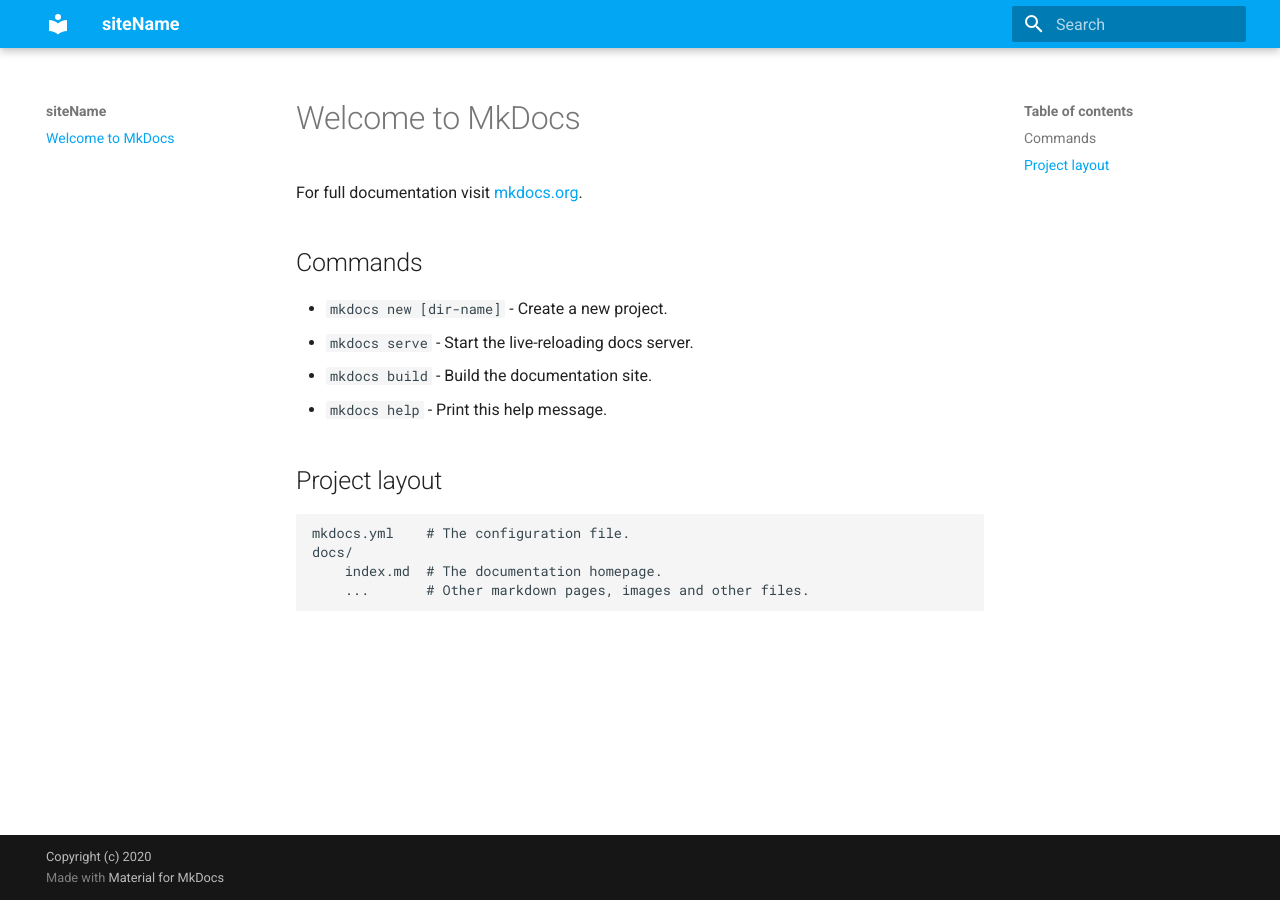
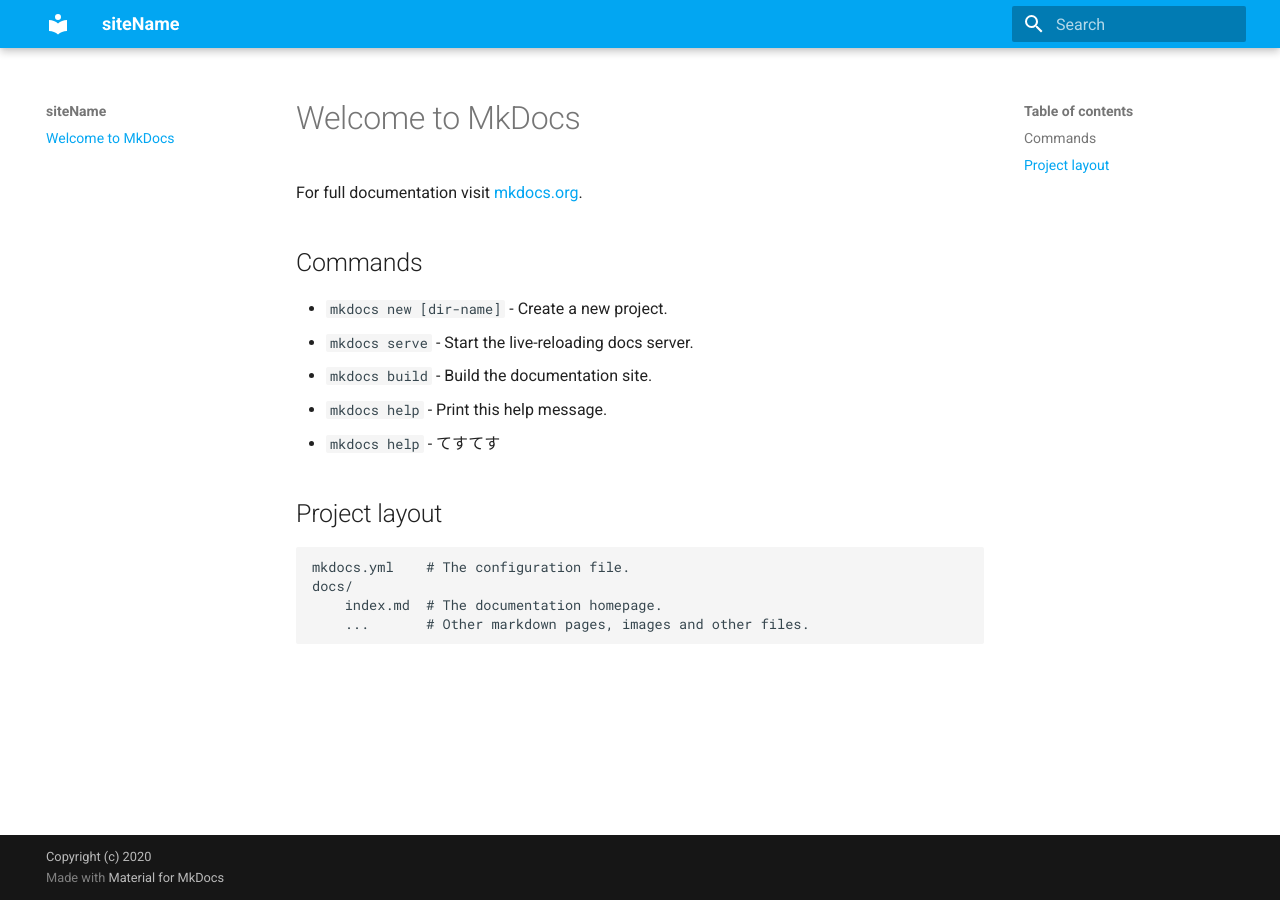
Before and after one commit to chimakidash/MyPages, an MkDocs documentation site: the page built from docs/index.md, in a window 1280 px wide. Built offline with MkDocs 1.6.1 and Material for MkDocs 9.7.7, drawn with Linux system fonts in a browser that asks for light colours.

Commit message:
Update index.md

```diff
--- a/docs/index.md
+++ b/docs/index.md
@@ -8,6 +8,8 @@
 * `mkdocs serve` - Start the live-reloading docs server.
 * `mkdocs build` - Build the documentation site.
 * `mkdocs help` - Print this help message.
+* `mkdocs help` - てすてす
+
 
 ## Project layout
 
```
